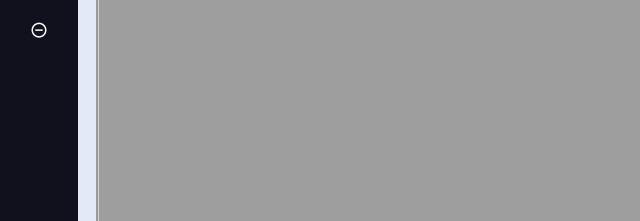
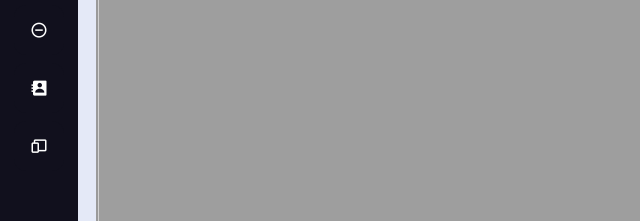
Before and after one commit to nuclearenergydebate/nuclearenergydebate.github.io, a plain HTML site: page index.html in a window 1280 px wide. Shown: the part 139-360 px from the top of the page, 0-640 px from the left. Drawn offline with nearby package versions, Linux system fonts and the light colour scheme.

Commit message:
Update index.html

```diff
--- a/index.html
+++ b/index.html
@@ -30,13 +30,27 @@
        </a>
        <span class="tooltip">Cons</span>
      </li>
+      <li>
+       <a href="/contact">
+         <i class='bx bxs-contact'></i>
+         <span class="links_name">Contact</span>
+       </a>
+       <span class="tooltip">Contact</span>
+     </li>
+     <li>
+       <a href="/rhetorical-devices">
+         <i class='bx bx-devices' ></i>
+         <span class="links_name">Rhetorical Devices</span>
+       </a>
+       <span class="tooltip">Rhetorical Devices</span>
+     </li>
     </ul>
   </div>
   <section class="home-section">
       <div class="text">Pros</div>
       <div class="normal-text">Click on the next card to continue.</div>
       <div class="cards">
-        <iframe class="iframe" src="/assets/cards">
+      <iframe class="iframe" src="/assets/cards">
 </div>
     </div>
   </section>
```
